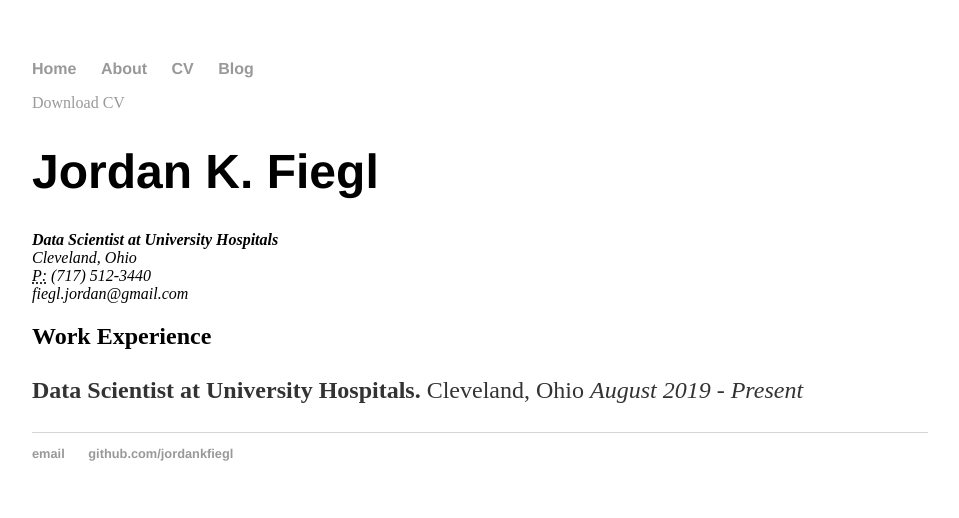
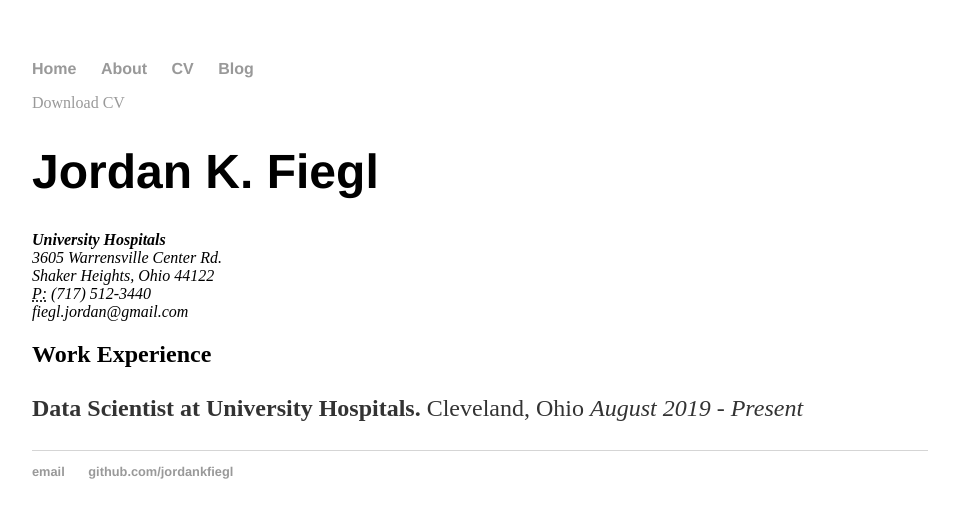
Before and after one commit to JORDANKFIEGL/jordankfiegl.github.io, a Jekyll site: the page built from cv/index.html, in a window 1280 px wide. Shown: the top 518 px of the page, without its empty margins (160-1119 px from the left). Built offline with Jekyll 4.4.1, drawn with Linux system fonts in a browser that asks for light colours.

Commit message:
Update index.html

```diff
--- a/cv/index.html
+++ b/cv/index.html
@@ -7,14 +7,17 @@
 		<a href="#" class="download" title="Download CV as PDF">Download CV</a>
 					<h1>Jordan K. Fiegl</h1>
 					<address>
-					<strong>Data Scientist at University Hospitals</strong><br>
-					Cleveland, Ohio<br>
+					<strong>University Hospitals</strong><br>
+					3605 Warrensville Center Rd.<br>
+					Shaker Heights, Ohio 44122<br>
 					<abbr title="phone">P:</abbr> (717) 512-3440<br>
 					<span class="obfuscate">fiegl.jordan@gmail.com</span>
 					</address>
 
 					<h2>Work Experience</h2>
 
+
+
 					<p><strong>Data Scientist at University Hospitals.</strong> Cleveland, Ohio <em>August 2019 - Present</em>
 
 
```
